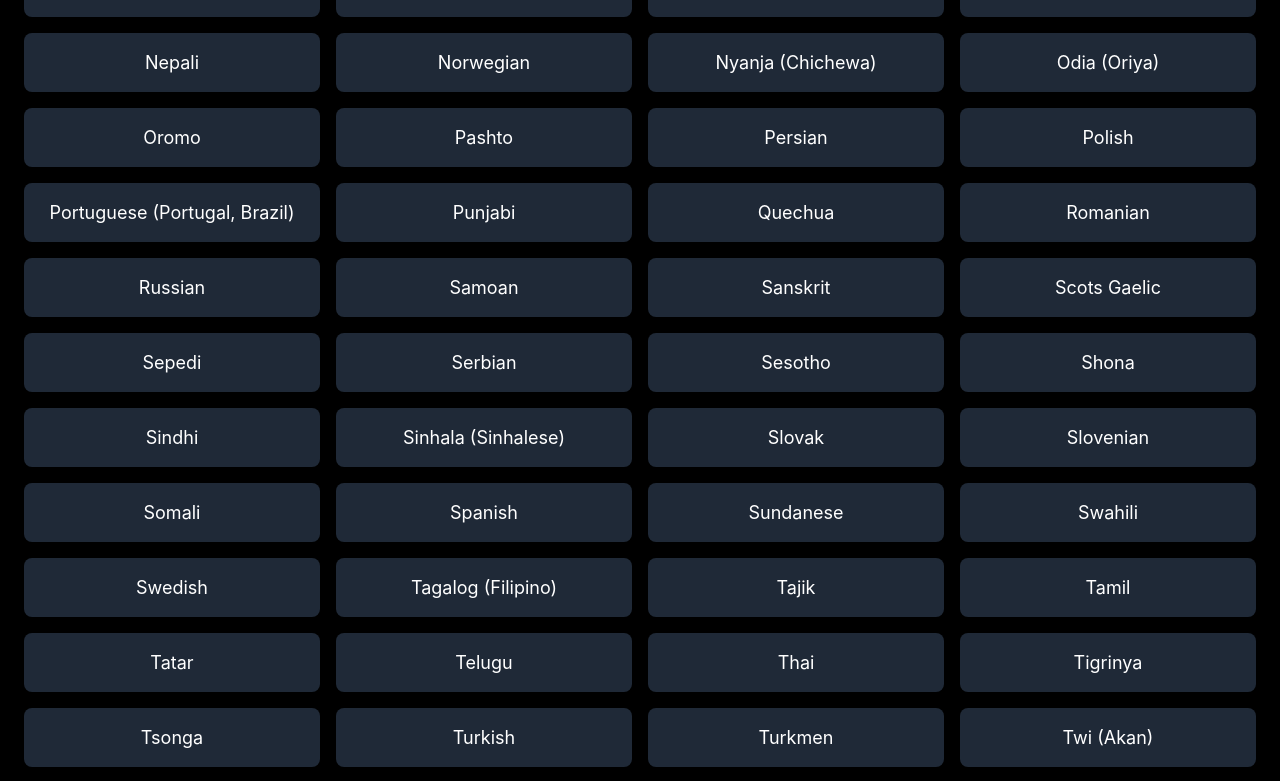
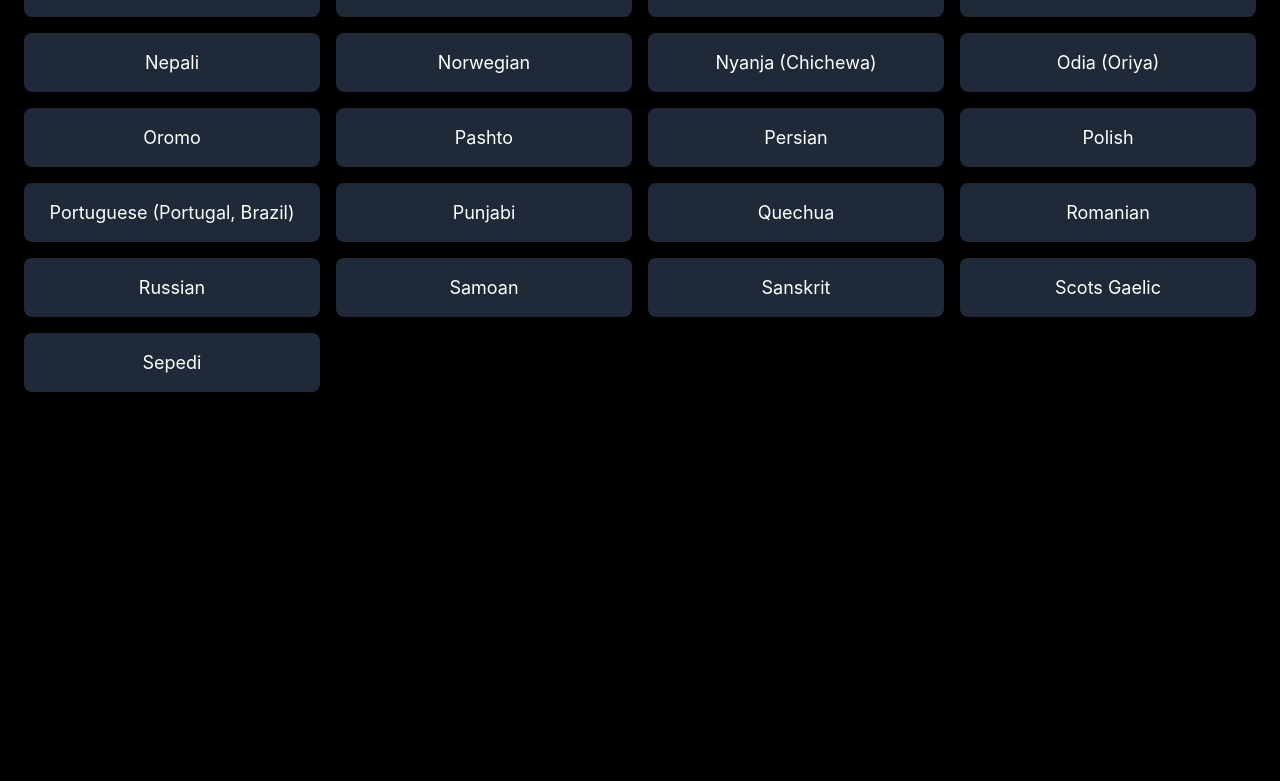
Before and after one commit to piyush2053/Transloom, a React (Create React App) app: page / in a window 1280 px wide. Shown: the part 2011-2792 px from the top of the page. After the commit the page ends 2443 px from the top, so only its background shows below. Built offline with nearby package versions, Linux system fonts and the light colour scheme.

Commit message:
Language Hook

```diff
--- a/package.json
+++ b/package.json
@@ -16,7 +16,8 @@
     "react-helmet": "^6.1.0",
     "react-icons": "^5.0.1",
     "react-lottie": "^1.2.4",
-    "react-router-dom": "^6.22.2",
+    "react-router": "^6.22.3",
+    "react-router-dom": "^6.22.3",
     "react-scripts": "5.0.1",
     "react-typist": "^2.0.5",
     "tailwindcss": "^3.4.1",
--- /dev/null
+++ b/src/LanguageProvider.tsx
@@ -0,0 +1,30 @@
+import React, { createContext, useState, useContext, ReactNode } from 'react';
+
+type LanguageContextType = {
+    selectedLanguage: string;
+    updateSelectedLanguage: (language: string) => void;
+};
+const LanguageContext = createContext<LanguageContextType>({
+    selectedLanguage: '',
+    updateSelectedLanguage: () => { },
+});
+
+interface LanguageProviderProps {
+    children: ReactNode;
+}
+
+export const LanguageProvider: React.FC<LanguageProviderProps> = ({ children }) => {
+    const [selectedLanguage, setSelectedLanguage] = useState('');
+
+    const updateSelectedLanguage = (language: string) => {
+        setSelectedLanguage(language);
+    };
+
+    return (
+        <LanguageContext.Provider value={{ selectedLanguage, updateSelectedLanguage }}>
+            {children}
+        </LanguageContext.Provider>
+    );
+};
+
+export const useLanguage = (): LanguageContextType => useContext(LanguageContext);
--- a/src/index.tsx
+++ b/src/index.tsx
@@ -5,10 +5,12 @@ import './index.css';
 import Home from './pages/Home/Home.tsx';
 import AboutUs from './pages/AboutUs/AboutUs.tsx';
 import Translate from './pages/Translate/Translate.tsx';
+import { LanguageProvider } from './LanguageProvider.tsx';
 
 
 ReactDOM.render(
   <React.StrictMode>
+    <LanguageProvider>
       <Router>
         <Routes>
           <Route path="/" element={<Home />} />
@@ -16,6 +18,7 @@ ReactDOM.render(
           <Route path="/translate" element={<Translate />} />
         </Routes>
       </Router>
+    </LanguageProvider>
   </React.StrictMode>,
   document.getElementById('root')
 );
--- a/src/pages/Home/Home.tsx
+++ b/src/pages/Home/Home.tsx
@@ -1,31 +1,20 @@
-import React, { useEffect } from 'react';
+import React  from 'react';
 import '../../index.css';
-import languages from './languages.ts'
+import languages from '../Translate/LanguagesDropdown.ts';
 import { Link } from 'react-router-dom';
+import { useNavigate } from 'react-router';
 import Typist from 'react-typist';
 import Logo from './animation/fac.png'
+import { useLanguage } from '../../LanguageProvider.tsx';
 
 const Home = () => {
   const getStarted = 'Get Started >'
-  useEffect(() => {
-    const onMouseMove = (e) => {
-      const sparkle = document.createElement('div');
-      sparkle.classList.add('sparkle');
-      sparkle.style.left = `${e.pageX}px`;
-      sparkle.style.top = `${e.pageY}px`;
-      document.body.appendChild(sparkle);
-
-      setTimeout(() => {
-        document.body.removeChild(sparkle);
-      }, 1000);
-    };
-
-    document.addEventListener('mousemove', onMouseMove);
-
-    return () => {
-      document.removeEventListener('mousemove', onMouseMove);
-    };
-  }, []);
+  const { updateSelectedLanguage } = useLanguage();
+  const navigate = useNavigate();
+  const selectLanguageFromHomepage = (language) => {
+    updateSelectedLanguage(language);
+    navigate('/translate')
+  };
   return (
     <div className='fade-in '>
       <div className="text-white pb-5 px-4 md:px-0 flex justify-center" style={{color:"white"}}>
@@ -38,7 +27,7 @@ const Home = () => {
       <Typist avgTypingDelay={20} className="flex text-gray-500 md:text-xl/relaxed dark:text-gray-400 px-10 justify-center" startDelay={100}> Welcome to Transloom, where language knows no boundaries. With a commitment to bridging the gap between cultures and facilitating global communication, we offer professional translation services in over 152 languages.</Typist>
         </div>
       <div className='flex justify-center'>
-      <Link to='/translate' className='p-5 !bg-white inverseColor text-3xl animate-pulse'>{getStarted}</Link>
+      <Link to='/translate' className='p-5 font-semibold !bg-white inverseColor text-3xl animate-pulse'>{getStarted}</Link>
       </div>
       <div className='flex justify-center'>
         <h1 className="text-4xl text-white font-bold mt-5 mb-5">
@@ -47,8 +36,8 @@ const Home = () => {
       </div>
       <div className="grid grid-cols-2 md:grid-cols-3 lg:grid-cols-4 gap-4 mx-auto max-w-9xl px-4 md:px-6 mb-10">
         {languages.map((language, index) => (
-          <div key={index} className="cardsHome bg-gray-800 p-4 rounded-lg text-white text-[18px] flex justify-center">
-            {language}
+          <div key={index} onClick={(e)=>selectLanguageFromHomepage(language.value)} className="cursor-pointer cardsHome bg-gray-800 p-4 rounded-lg text-white text-[18px] flex justify-center">
+            {language.label}
           </div>
         ))}
       </div>
--- a/src/pages/Home/languages.ts
+++ /dev/null
@@ -1,138 +0,0 @@
-const languages = [
-    "Afrikaans",
-    "Albanian",
-    "Amharic",
-    "Arabic",
-    "Armenian",
-    "Assamese",
-    "Aymara",
-    "Azerbaijani",
-    "Bambara",
-    "Basque",
-    "Belarusian",
-    "Bengali",
-    "Bhojpuri",
-    "Bosnian",
-    "Bulgarian",
-    "Catalan",
-    "Cebuano",
-    "Chinese (Simplified)",
-    "Chinese (Traditional)",
-    "Corsican",
-    "Croatian",
-    "Czech",
-    "Danish",
-    "Dhivehi",
-    "Dogri",
-    "Dutch",
-    "English",
-    "Esperanto",
-    "Estonian",
-    "Ewe",
-    "Filipino (Tagalog)",
-    "Finnish",
-    "French",
-    "Frisian",
-    "Galician",
-    "Georgian",
-    "German",
-    "Greek",
-    "Guarani",
-    "Gujarati",
-    "Haitian Creole",
-    "Hausa",
-    "Hawaiian",
-    "Hebrew",
-    "Hindi",
-    "Hmong",
-    "Hungarian",
-    "Icelandic",
-    "Igbo",
-    "Ilocano",
-    "Indonesian",
-    "Irish",
-    "Italian",
-    "Japanese",
-    "Javanese",
-    "Kannada",
-    "Kazakh",
-    "Khmer",
-    "Kinyarwanda",
-    "Konkani",
-    "Korean",
-    "Krio",
-    "Kurdish",
-    "Kurdish (Sorani)",
-    "Kyrgyz",
-    "Lao",
-    "Latin",
-    "Latvian",
-    "Lingala",
-    "Lithuanian",
-    "Luganda",
-    "Luxembourgish",
-    "Macedonian",
-    "Maithili",
-    "Malagasy",
-    "Malay",
-    "Malayalam",
-    "Maltese",
-    "Maori",
-    "Marathi",
-    "Meiteilon (Manipuri)",
-    "Mizo",
-    "Mongolian",
-    "Myanmar (Burmese)",
-    "Nepali",
-    "Norwegian",
-    "Nyanja (Chichewa)",
-    "Odia (Oriya)",
-    "Oromo",
-    "Pashto",
-    "Persian",
-    "Polish",
-    "Portuguese (Portugal, Brazil)",
-    "Punjabi",
-    "Quechua",
-    "Romanian",
-    "Russian",
-    "Samoan",
-    "Sanskrit",
-    "Scots Gaelic",
-    "Sepedi",
-    "Serbian",
-    "Sesotho",
-    "Shona",
-    "Sindhi",
-    "Sinhala (Sinhalese)",
-    "Slovak",
-    "Slovenian",
-    "Somali",
-    "Spanish",
-    "Sundanese",
-    "Swahili",
-    "Swedish",
-    "Tagalog (Filipino)",
-    "Tajik",
-    "Tamil",
-    "Tatar",
-    "Telugu",
-    "Thai",
-    "Tigrinya",
-    "Tsonga",
-    "Turkish",
-    "Turkmen",
-    "Twi (Akan)",
-    "Ukrainian",
-    "Urdu",
-    "Uyghur",
-    "Uzbek",
-    "Vietnamese",
-    "Welsh",
-    "Xhosa",
-    "Yiddish",
-    "Yoruba",
-    "Zulu"
-  ];
-
-  export default languages;
--- a/src/pages/Translate/Translate.tsx
+++ b/src/pages/Translate/Translate.tsx
@@ -1,4 +1,4 @@
-import React, { useRef, useState } from 'react';
+import React, { useEffect, useRef, useState } from 'react';
 import { FaClipboard, FaMagic } from "react-icons/fa";
 import { MenuItem, Typography } from '@mui/material';
 import Select from '@mui/material/Select';
@@ -7,18 +7,21 @@ import animationData from './loader/loder.json';
 import animationDataPopper from './loader/poppers.json';
 import languages from './LanguagesDropdown.ts';
 import Typist from 'react-typist';
+import { useLanguage } from '../../LanguageProvider.tsx';
 
 const Translate = () => {
   const inputRef = useRef(null);
   const [definitions, setDefinitions] = useState('');
   const [loading, setLoading] = useState(false);
   const [poppers, setPoppers] = useState(false);
-  const [selectedLanguage, setSelectedLanguage] = useState('');
+  const languageFromHook = useLanguage()
+  const [selectedLanguage, setSelectedLanguage] = useState(languageFromHook.selectedLanguage);
   const [warning, setWarning] = useState(false);
   const [SuccessPopup, setShowSuccessPopup] = useState(false);
 
   const handleButtonClick = () => {
     setLoading(true);
+    // @ts-ignore
     const inputValue = inputRef.current.value;
 
     fetch('https://google-translation-unlimited.p.rapidapi.com/translate', {
@@ -76,6 +79,7 @@ const Translate = () => {
   };
 
   const selectedLanguageLabel = languages.find(lang => lang.value === selectedLanguage)?.label;
+
   const handleCopyToClipboard = () => {
     navigator.clipboard.writeText(definitions)
       .then(() => {
@@ -140,7 +144,35 @@ const Translate = () => {
         {selectedLanguage ? null : <button>Select Any Language</button>}
       </div>
       <div className="fade-in max-w-7xl mx-auto mt-5 px-7" style={{ position: "relative" }}>
+        <div className="poppers" style={{ position: 'absolute', top: 0, left: '0', transform: 'translate(-50%, -50%)', zIndex: 999 }}>
+          {poppers && <Lottie
+            options={popperOptions}
+            height={500}
+            width={500}
+          />}
+        </div>
         <div className="poppers" style={{ position: 'absolute', top: 0, left: '50%', transform: 'translate(-50%, -50%)', zIndex: 999 }}>
+          {poppers && <Lottie
+            options={popperOptions}
+            height={500}
+            width={500}
+          />}
+        </div>
+        <div className="poppers" style={{ position: 'absolute', top: 0, left: '100%', transform: 'translate(-50%, -50%)', zIndex: 999 }}>
+          {poppers && <Lottie
+            options={popperOptions}
+            height={500}
+            width={500}
+          />}
+        </div>
+        <div className="poppers" style={{ position: 'absolute', top: 0, left: '30%', transform: 'translate(-50%, -50%)', zIndex: 999 }}>
+          {poppers && <Lottie
+            options={popperOptions}
+            height={500}
+            width={500}
+          />}
+        </div>
+        <div className="poppers" style={{ position: 'absolute', top: 0, left: '70%', transform: 'translate(-50%, -50%)', zIndex: 999 }}>
           {poppers && <Lottie
             options={popperOptions}
             height={500}
@@ -150,11 +182,11 @@ const Translate = () => {
         {definitions && (
            <div>
             <div>
-            <div className='flex cursor-pointer  gap-2 px-5 bg-[#BDBDBD] w-[200px] rounded-full mb-4' onClick={handleCopyToClipboard}>
+            <div className='flex animate-pulse cursor-pointer  gap-2 px-5 bg-[#BDBDBD] w-[200px] rounded-full mb-4' onClick={handleCopyToClipboard}>
             <FaClipboard className="text-black mt-1"/>
             <button className='mb-1 text-black font-semibold'>Copy to Clipboard</button>
             </div>
-            {SuccessPopup ? <button className="animate-bounce">Copied to Clipboard !</button> : null}
+            {SuccessPopup ? <button className="animate-pulse">Copied to Clipboard !</button> : null}
             </div>
            <Typography className='text-[#757575]' variant='h3'>
              <Typist startDelay={100} avgTypingDelay={30}>{'Translated Text'}{' '}</Typist>
```
Also changed, not shown: 1 other file (tests, documents, lock files or other folders). Lines whose indentation alone changed are shown as unchanged.
